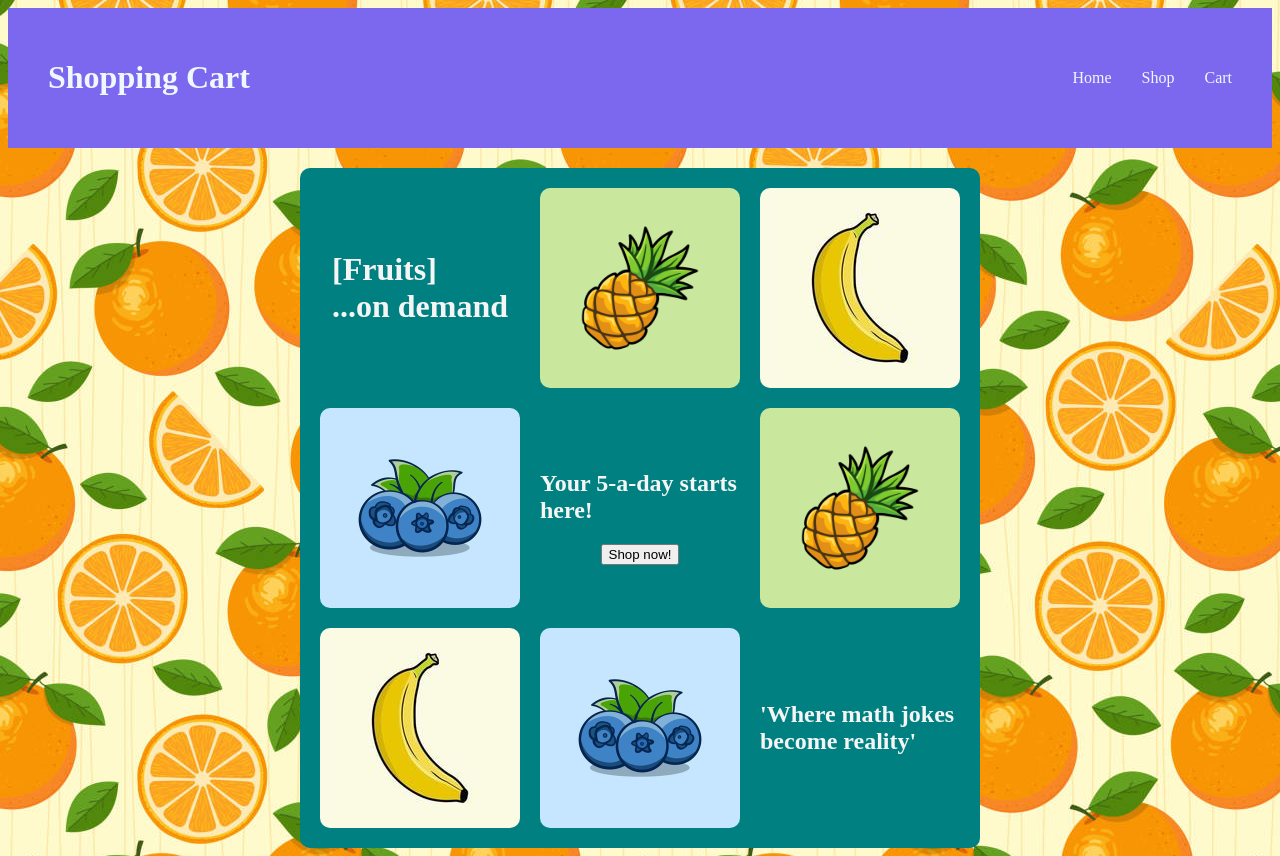
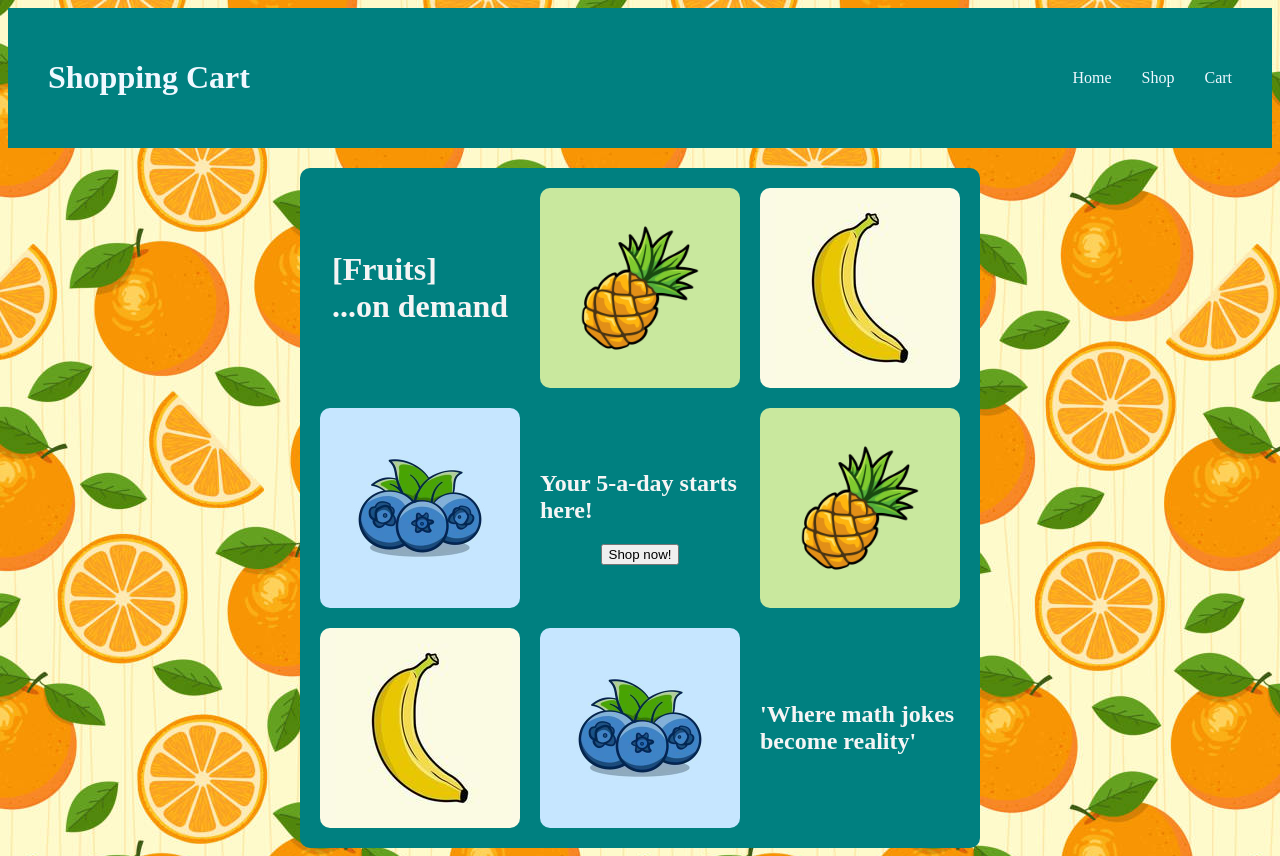
Before and after one commit to stef44n/shopping-cart, a React (Create React App) app: page / in a window 1280 px wide. Built offline with nearby package versions, Linux system fonts and the light colour scheme.

Commit message:
Change navbar colour and add margin

```diff
--- a/src/styles/Navbar.css
+++ b/src/styles/Navbar.css
@@ -1,9 +1,10 @@
 header {
-    background-color: mediumslateblue;
+    background-color: teal;
     padding: 30px 40px;
     display: flex;
     justify-content: space-between;
     align-items: center;
+    margin-bottom: 20px;
 }
 
 header > h1 {
```
